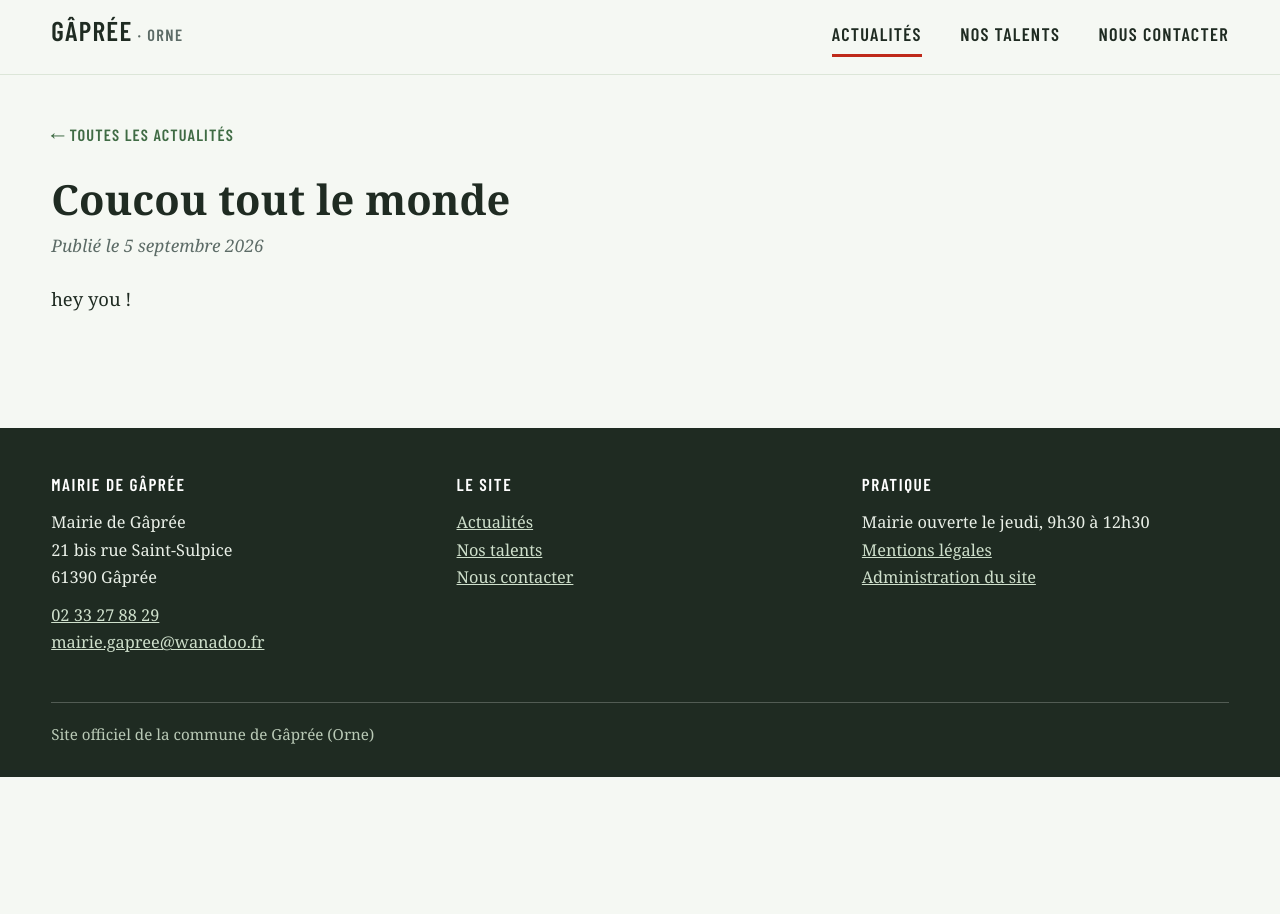
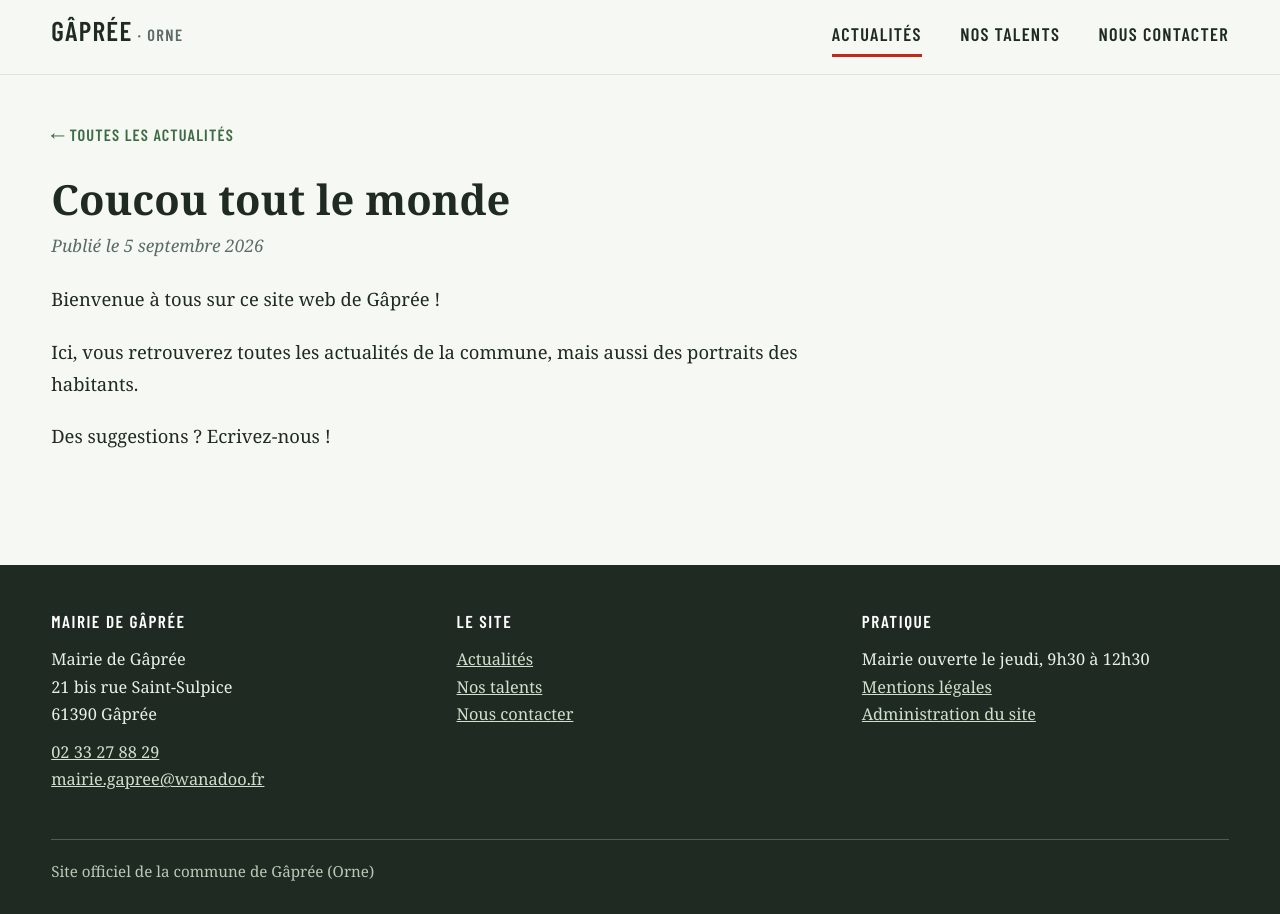
Before and after one commit to davidlotaut/gapree-website, a Jekyll site: the page built from _actualites/2026-09-05-coucou-tout-le-monde.md, in a window 1280 px wide. Built offline with Jekyll 4.4.1, drawn with Linux system fonts in a browser that asks for light colours.

Commit message:
Mise à jour du site depuis l'espace d'administration
modification : Coucou tout le monde


Publié par compte a92034f8

```diff
--- a/_actualites/2026-09-05-coucou-tout-le-monde.md
+++ b/_actualites/2026-09-05-coucou-tout-le-monde.md
@@ -2,4 +2,8 @@
 title: "Coucou tout le monde"
 date: 2026-09-05
 ---
-hey you !
+Bienvenue à tous sur ce site web de Gâprée !
+
+Ici, vous retrouverez toutes les actualités de la commune, mais aussi des portraits des habitants.
+
+Des suggestions ? Ecrivez-nous !
```
